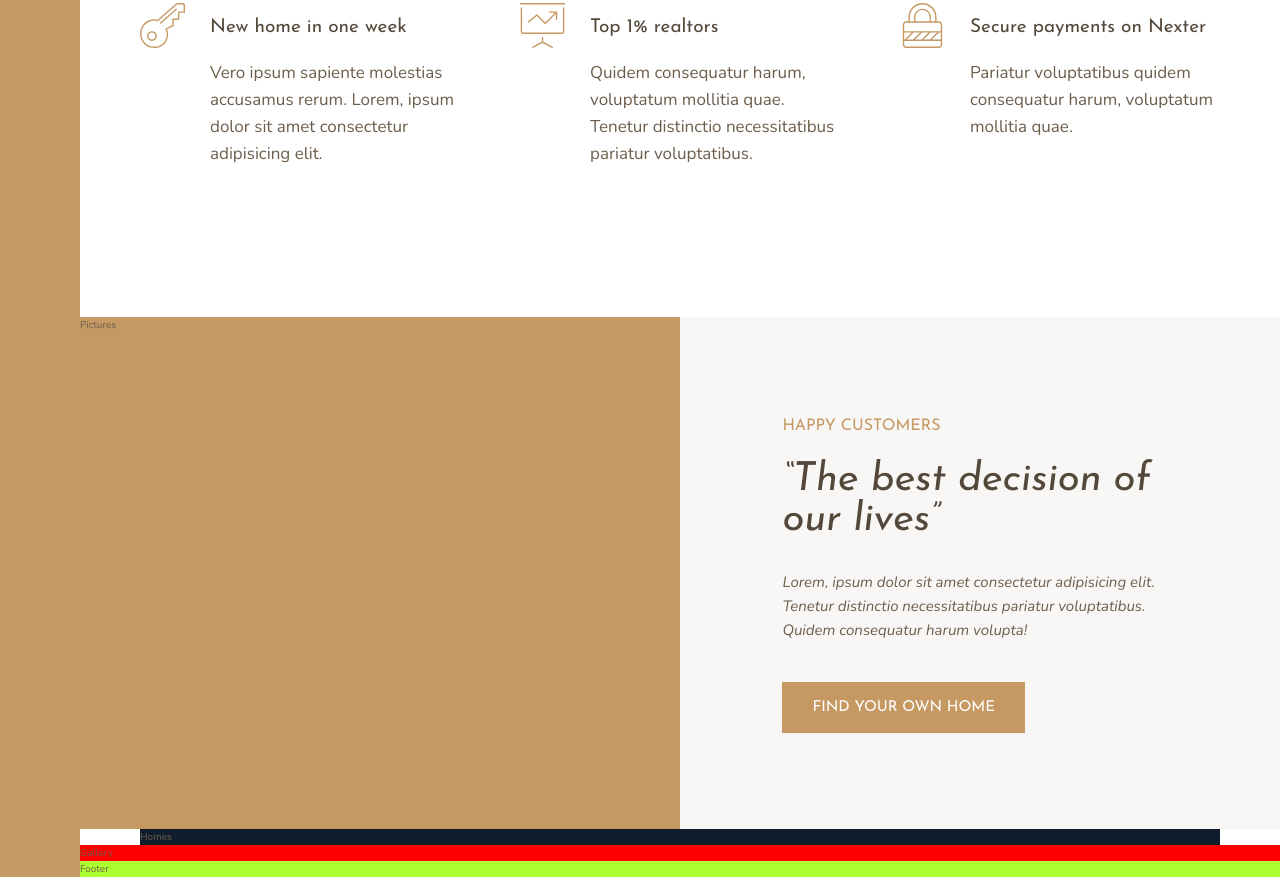
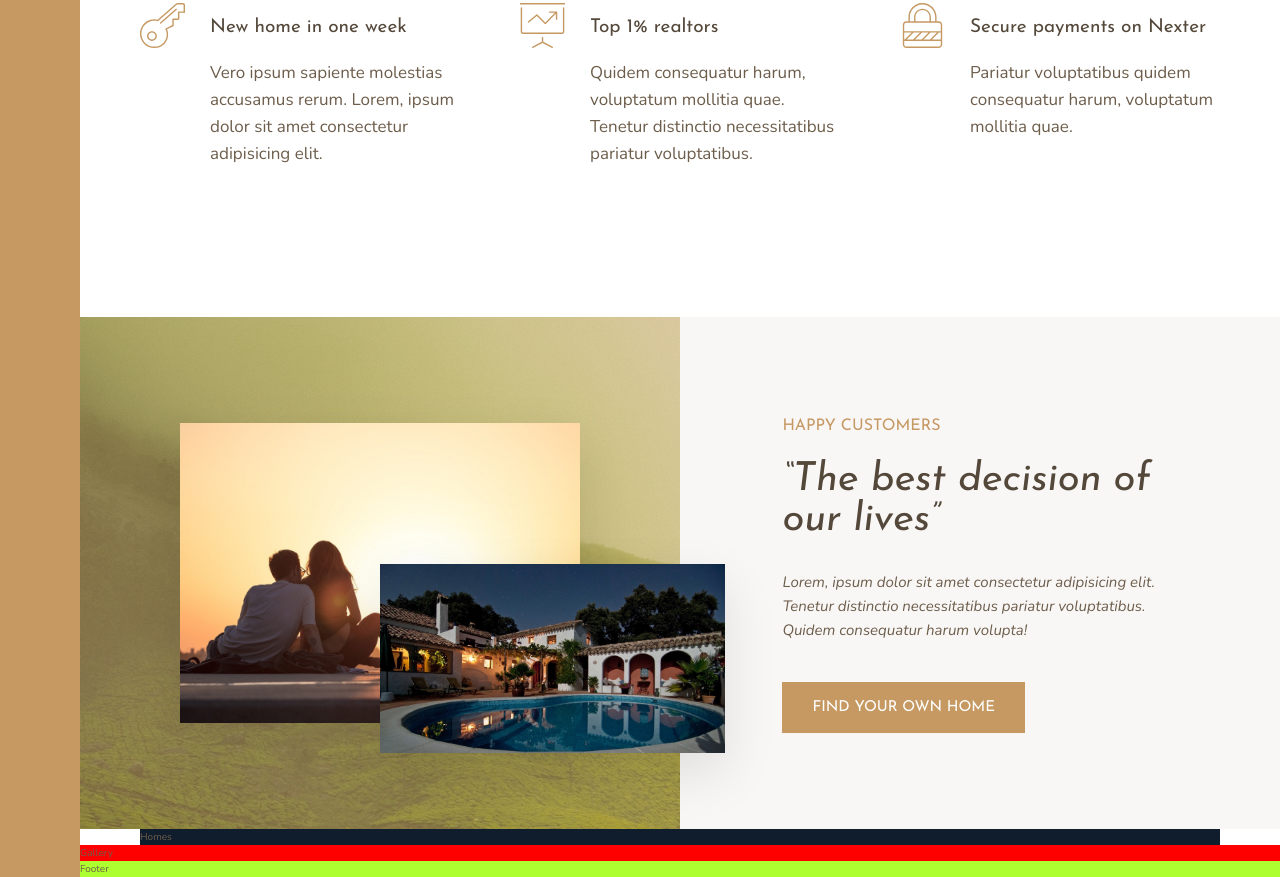
Before and after one commit to jaysig/nexter, a website: page index.html in a window 1280 px wide. Shown: the part 991-1868 px from the top of the page. Drawn offline with nearby package versions, Linux system fonts and the light colour scheme.

Commit message:
Finished Story section

```diff
--- a/index.html
+++ b/index.html
@@ -76,7 +76,8 @@
     </div>
 
     <div class="story__pictures">
-        Pictures
+        <img src="img/story-1.jpeg" alt="Couple with new house" class="story__img--1">
+        <img src="img/story-2.jpeg" alt="Couple's house" class="story__img--2">
     </div>
 
     <div class="story__content">
--- a/sass/_story.scss
+++ b/sass/_story.scss
@@ -2,11 +2,32 @@
     &__pictures {
         background-color: $color-primary;
         grid-column: full-start / col-end 4;
+        background-image: linear-gradient(rgba($color-primary, 0.5), rgba($color-primary, 0.5)), url(../img/back.jpg);
+
+        display: grid;
+        grid-template-rows: repeat(6, 1fr);
+        grid-template-columns: repeat(6, 1fr);
+        align-items: center;
+    }
+
+    &__img--1 {
+        width: 100%;
+        grid-row: 2 / 6;
+        grid-column: 2 / 6;
+        box-shadow: 0 2rem 5rem rgba(#000, 0.1);
+    }
+
+    &__img--2 {
+        width: 115%;
+        grid-row: 4 / 6;
+        grid-column: 4 / 7;
+        z-index: 20;
+        box-shadow: 0 2rem 5rem rgba(#000, 0.1);
     }
 
     &__content {
         background-color: $color-grey-light-1;
-        grid-column: col-start 5 / full-end ;
+        grid-column: col-start 5 / full-end;
 
         padding: 6rem 8vw;
 
```
Also changed, not shown: css/style.css.
